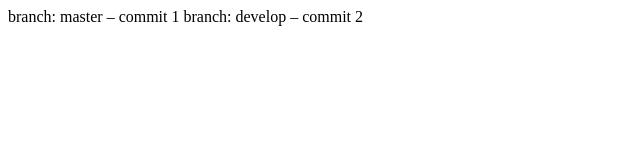
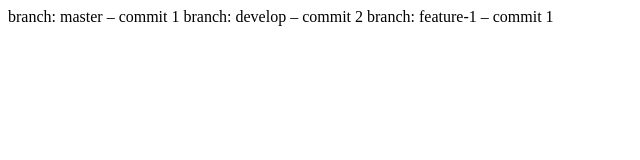
Before and after one commit to brightestsirius/lessonGit, a plain HTML site: page index.html in a window 1280 px wide. Shown: the whole page, without its empty margins (0-640 px from the left). Drawn offline with Linux system fonts and the light colour scheme.

Commit message:
branch: feature-1 – commit 1

```diff
--- a/index.html
+++ b/index.html
@@ -8,5 +8,6 @@
 <body>
 	branch: master – commit 1
 	branch: develop – commit 2
+	branch: feature-1 – commit 1
 </body>
 </html>
```
